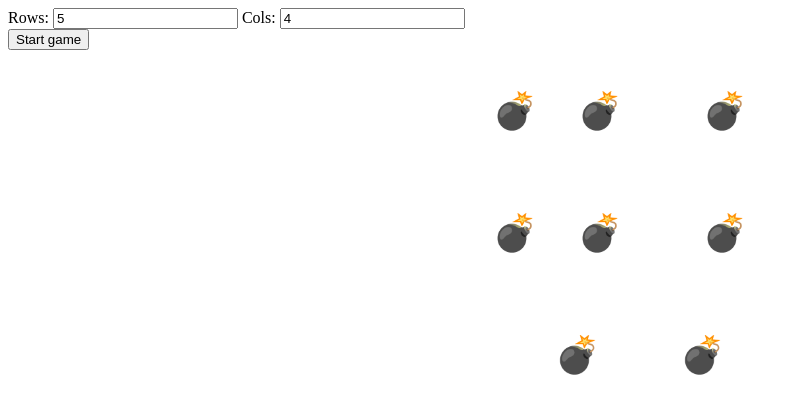
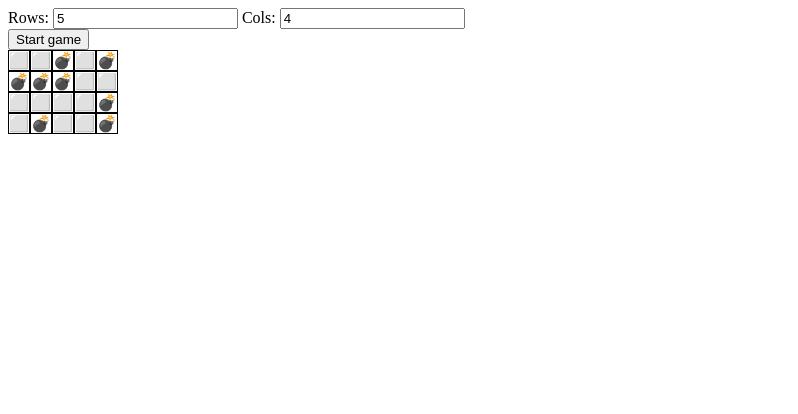
Before and after one commit to tblancog/bombsweeper, a Vue app: page / in a window 1280 px wide. Both pictures are taken after a click on the button "Start game". Shown: the top 414 px of the page, without its empty margins (0-798 px from the left). Built offline with nearby package versions, Linux system fonts and the light colour scheme.

Commit message:
Initialize with empty positions using empty emoji

```diff
--- a/src/components/MineSweeper.vue
+++ b/src/components/MineSweeper.vue
@@ -16,12 +16,7 @@
         gridTemplateRows: `repeat(${rows}, 50px)`,
       }"
     > -->
-    <span
-      class="box"
-      style="display: flex;"
-      v-for="(col, idx) in board"
-      v-bind:key="idx"
-    >
+    <span style="display: flex;" v-for="(col, idx) in board" v-bind:key="idx">
       <div class="box" v-for="(item, idx) in col" v-bind:key="idx">
         {{ item }}
       </div>
@@ -57,13 +52,15 @@ export default {
       // Populate bombs ramdomly
       do {
         // First check if bom has been placed there
-        const randomColIndex = this.random(0, this.cols - 1);
-        const randomRowIndex = this.random(0, this.rows - 1);
-        if (this.board[randomColIndex][randomRowIndex] === this.elements.bomb) {
+        const randCol = this.random(0, this.cols);
+        const randRow = this.random(0, this.rows);
+
+        // Validate if bomb has been placed already
+        if (this.board[randCol][randRow] === this.elements.bomb) {
           continue;
         } else {
           // Place bomb
-          this.board[randomColIndex][randomRowIndex] = this.elements.bomb;
+          this.board[randCol][randRow] = this.elements.bomb;
           this.bombs--;
         }
       } while (this.bombs > 0);
@@ -72,6 +69,13 @@ export default {
       let arr = new Array(cols);
       for (let i = 0; i < arr.length; i++) {
         arr[i] = new Array(rows);
+      }
+
+      // Initialize
+      for (let i = 0; i < arr.length; i++) {
+        for (let j = 0; j < arr[i].length; j++) {
+          arr[i][j] = this.elements.empty;
+        }
       }
       return arr;
     },
@@ -99,11 +103,12 @@ body {
 } */
 
 .box {
+  border: 1px solid black;
   display: flex;
   justify-content: center;
   background-color: #fff;
   color: #444;
-  padding: 20px;
-  font-size: 150%;
+  /* padding: 20px;
+  font-size: 150%; */
 }
 </style>
```
